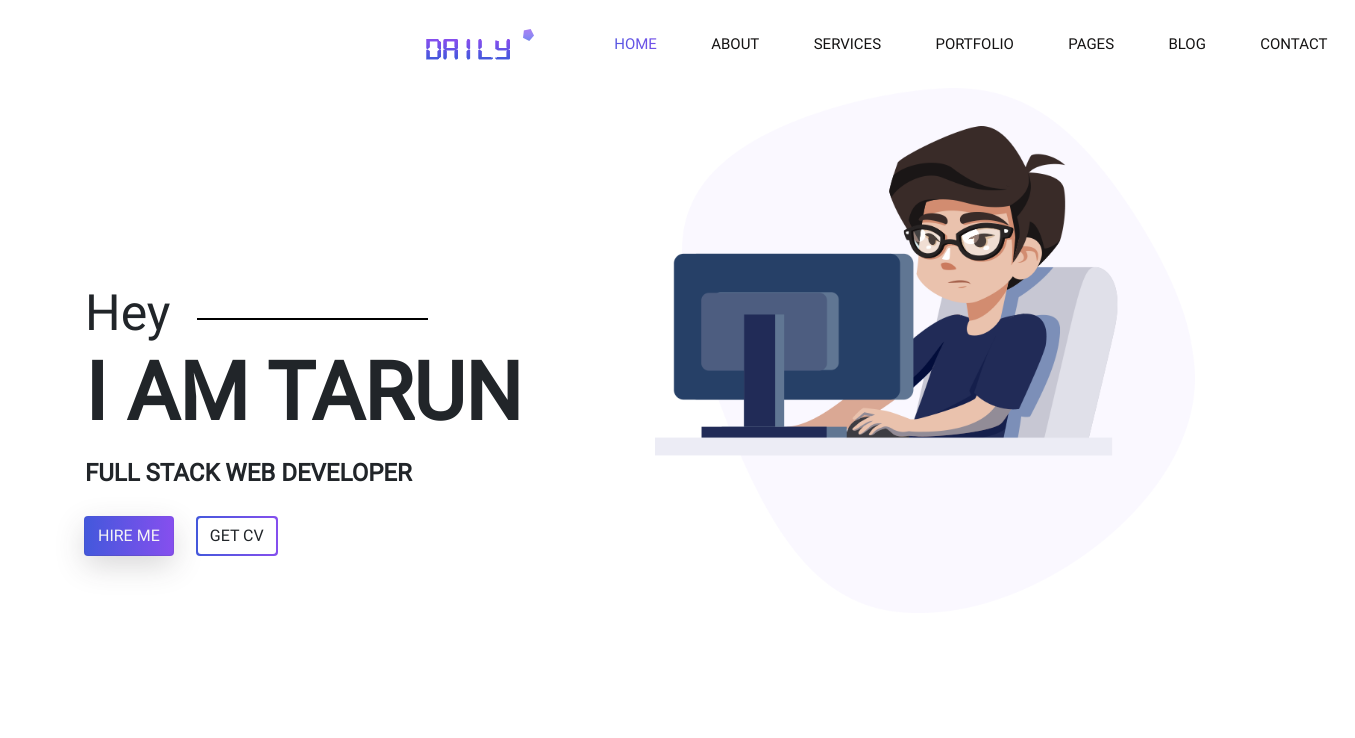
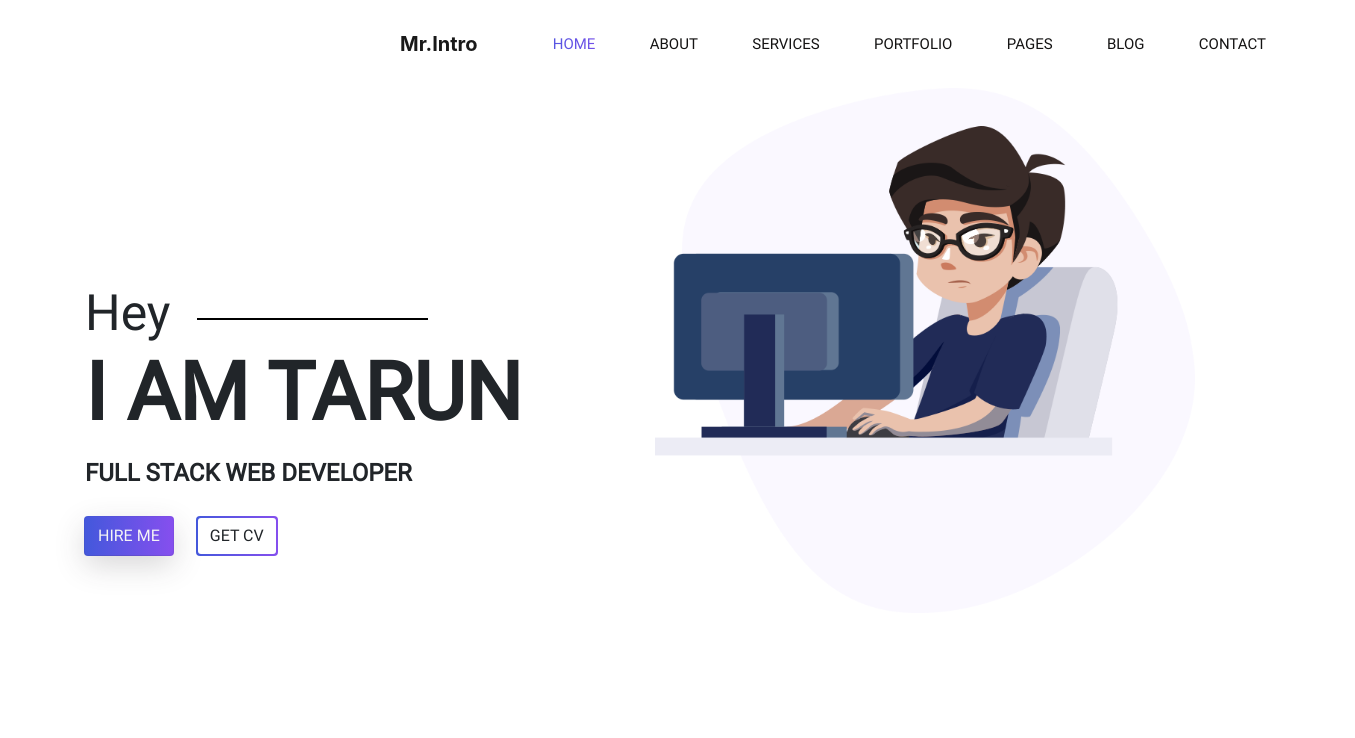
Before and after one commit to tarunkumarnahak/website3, a plain HTML site: page index.html in a window 1280 px wide. Shown: the top 738 px of the page, 1355 px wide, since content can reach past the window. Drawn offline with nearby package versions, Linux system fonts and the light colour scheme.

Commit message:
small changes

```diff
--- a/index.html
+++ b/index.html
@@ -4,7 +4,7 @@
 <head>
     <meta charset="UTF-8">
     <meta name="viewport" content="width=device-width, initial-scale=1.0">
-    <title>Self_work</title>
+    <title>Mr.Intro</title>
 
     <!--Own Css file-->
     <link rel="stylesheet" href='./css/style.css'>
@@ -21,7 +21,7 @@
     <header class="header_area">
       <div class="main-menu">
           <nav class="navbar navbar-expand-lg navbar-light">
-              <a class="navbar-brand" href="#"><img src="./img/logo.png" alt="logo"></a>
+              <a class="navbar-brand" href="#"><b>Mr.Intro</b></a>
               <button class="navbar-toggler" type="button" data-toggle="collapse" data-target="#navbarNav"
                   aria-controls="navbarNav" aria-expanded="false" aria-label="Toggle navigation">
                   <span class="navbar-toggler-icon"></span>
```
